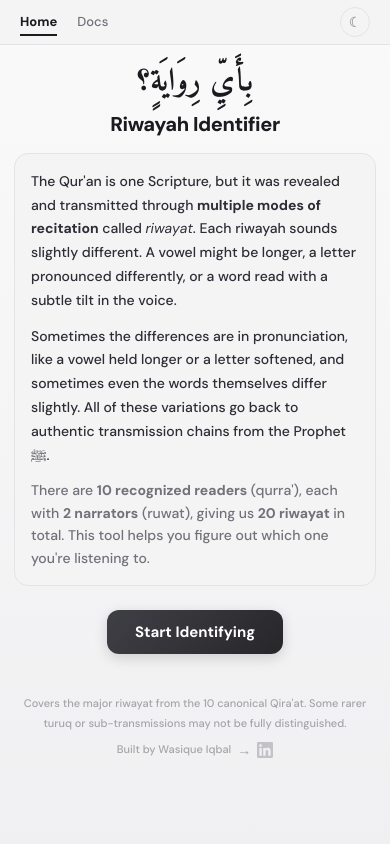
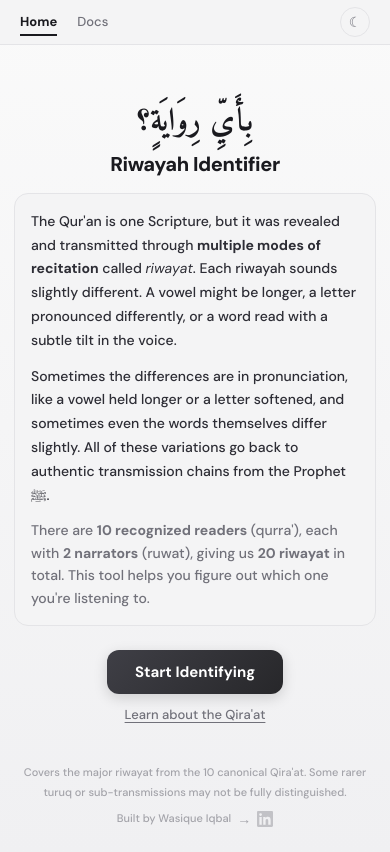
Before and after one commit to ManCaveDevs/riwayat-identifier, a React (Vite) app: page / in a window 390 px wide. Built offline with nearby package versions, Linux system fonts and the light colour scheme.

Commit message:
Add 'Learn about the Qira'at' link and fix mobile navbar overlap
- Add small docs link below the Start Identifying button
- Fix mobile padding so fixed navbar doesn't cover the Arabic heading

```diff
--- a/riwayat-identifier.jsx
+++ b/riwayat-identifier.jsx
@@ -867,7 +867,7 @@ export default function RiwayatIdentifier({ onHome, onDocs, darkMode, toggleDark
           to { opacity: 1; transform: translateY(0); }
         }
         @media (max-width: 480px) {
-          .riwayat-root { padding: 20px 14px !important; }
+          .riwayat-root { padding: 60px 14px 20px !important; }
           .hero-arabic { font-size: 32px !important; }
           .hero-title { font-size: 20px !important; }
           .hero-card { padding: 16px 16px !important; }
@@ -961,6 +961,20 @@ export default function RiwayatIdentifier({ onHome, onDocs, darkMode, toggleDark
             Start Identifying
           </button>
 
+          <p
+            onClick={onDocs}
+            style={{
+              fontSize: 13,
+              color: "var(--sub)",
+              marginTop: 12,
+              cursor: "pointer",
+              textDecoration: "underline",
+              textUnderlineOffset: 3,
+            }}
+          >
+            Learn about the Qira'at
+          </p>
+
         </div>
       ) : (
         <>
```
